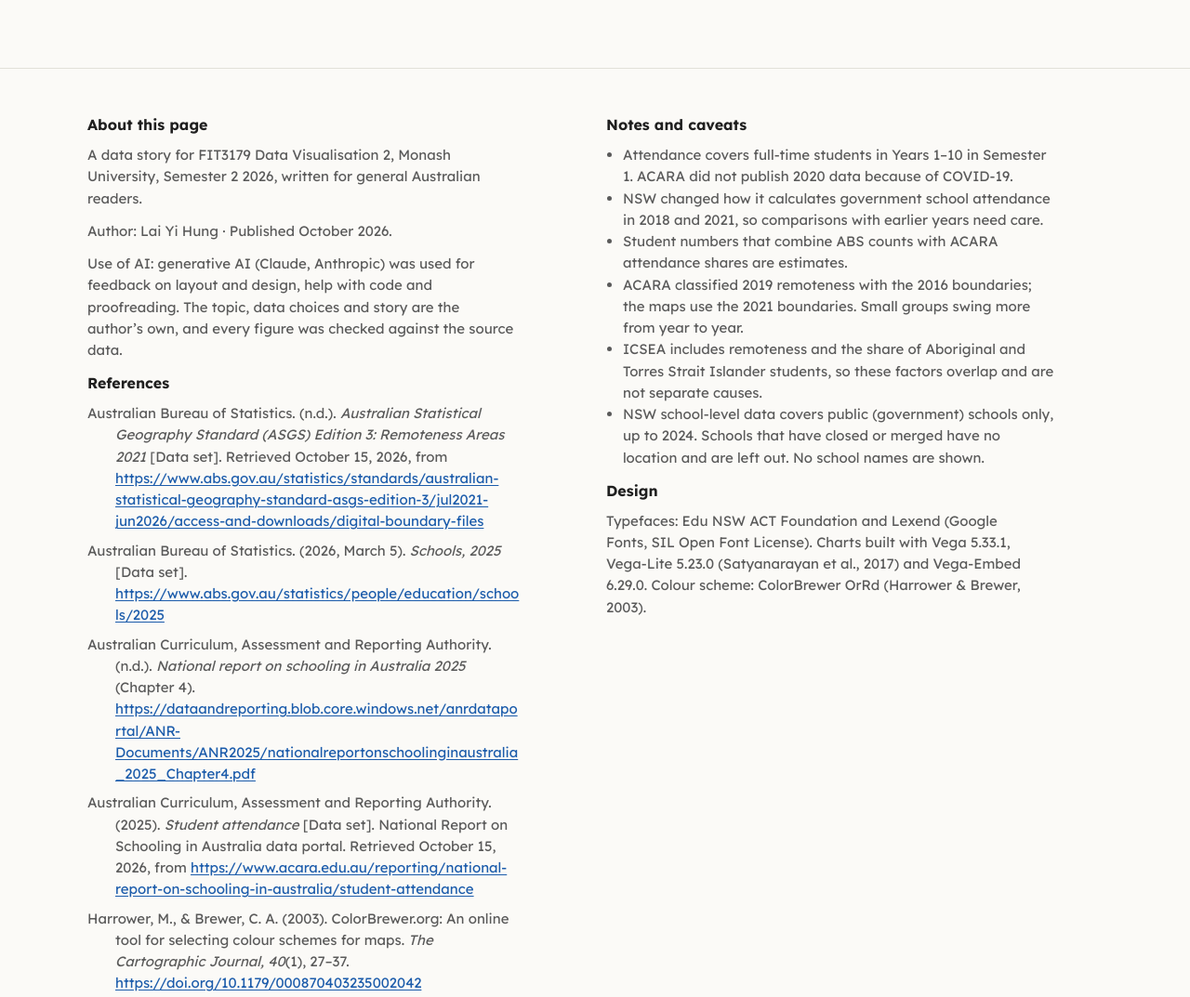
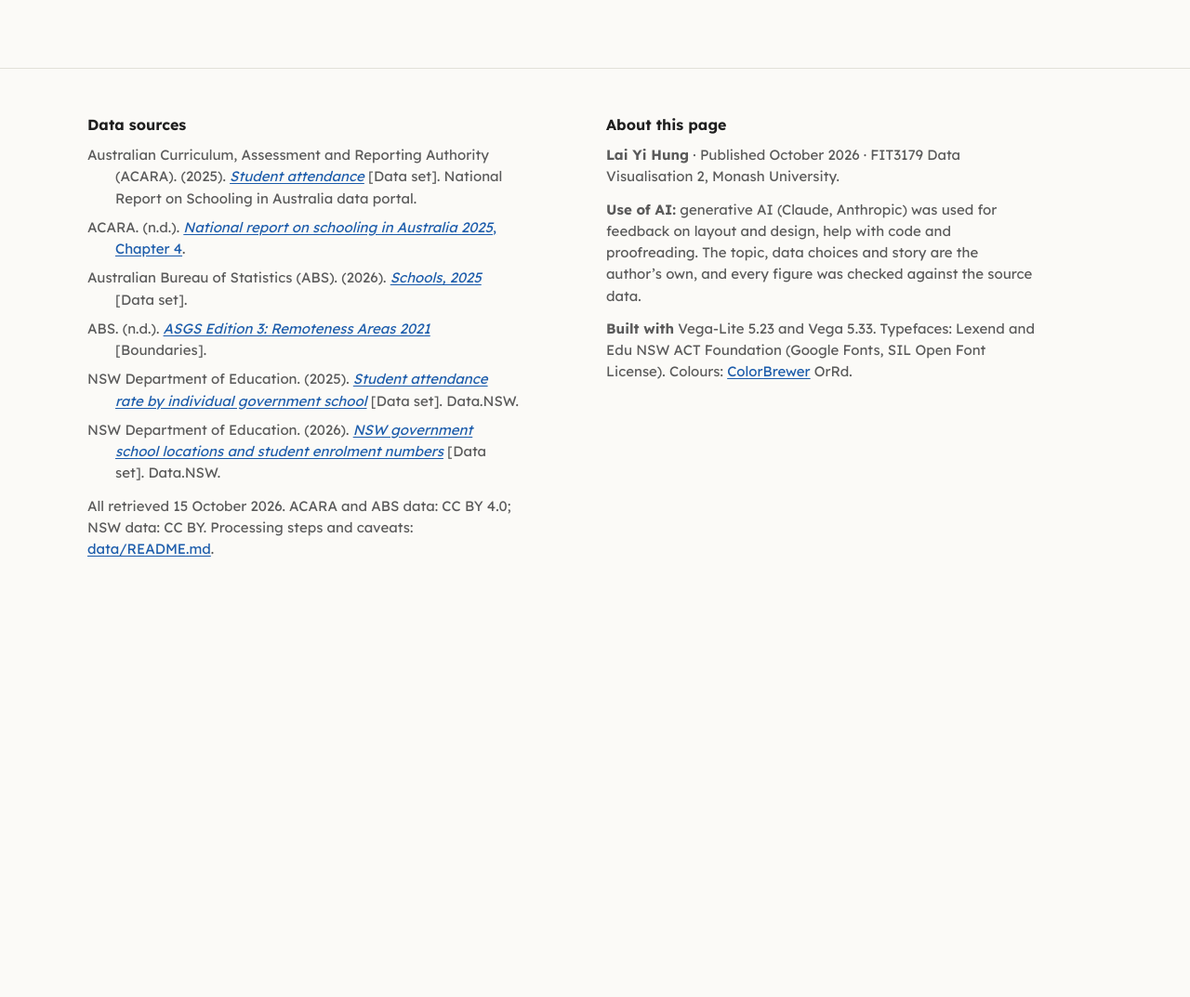
Before and after one commit to noobdev1169/FIT3179-A2, a plain HTML site: page index.html in a window 1280 px wide. Shown: the part 7160-8233 px from the top of the page at 93% size. After the commit the page ends 7838 px from the top, so only its background shows below. Drawn offline with Linux system fonts and the light colour scheme; a script that the page names is missing; a web font is replaced by a local one.

Commit message:
Add files via upload

```diff
--- a/index.html
+++ b/index.html
@@ -10,7 +10,7 @@
   <link rel="preconnect" href="https://fonts.googleapis.com">
   <link rel="preconnect" href="https://fonts.gstatic.com" crossorigin>
   <link rel="stylesheet" href="https://fonts.googleapis.com/css2?family=Lexend:wght@400;500;600;700&family=Edu+NSW+ACT+Foundation:wght@500;700&display=swap">
-  <link rel="stylesheet" href="css/style.css?v=20261024c">
+  <link rel="stylesheet" href="css/style.css?v=20261024d">
 
   <script src="https://cdn.jsdelivr.net/npm/vega@5.33.1"></script>
   <script src="https://cdn.jsdelivr.net/npm/vega-lite@5.23.0"></script>
@@ -345,7 +345,7 @@
     </div>
     <div class="wrap grid">
       <figure class="col-8 chart" id="c14" aria-labelledby="c14-title">
-        <h3 class="chart-title" id="c14-title">Where students live and their school community’s advantage make the biggest difference; being a boy or a girl makes almost none</h3>
+        <h3 class="chart-title" id="c14-title">Remoteness and community advantage matter most; being a boy or a girl barely matters</h3>
         <p class="chart-sub">Share of students missing out in 2025 for two groups in each comparison, sorted by the gap between them (percentage points). Australia, Years 1–10.</p>
         <div class="vis" id="c14-vis" role="img" aria-label="Dumbbell chart comparing the share of students missing out across seven factors"></div>
         <p class="chart-note"><strong>These factors overlap.</strong> Very remote schools also tend to serve less advantaged communities and more Aboriginal and Torres Strait Islander students, and the sector gap mostly reflects advantage (section 4). So the gaps can’t be added up, and none of them on its own shows a cause.</p>
@@ -374,40 +374,26 @@
 <footer class="site-footer">
   <div class="wrap grid">
     <div class="col-6">
-      <h2>About this page</h2>
-      <p>A data story for FIT3179 Data Visualisation 2, Monash University, Semester 2 2026, written for general Australian readers.</p>
-      <p>Author: Lai Yi Hung · Published October 2026.</p>
-      <p>Use of AI: generative AI (Claude, Anthropic) was used for feedback on layout and design, help with code and proofreading. The topic, data choices and story are the author’s own, and every figure was checked against the source data.</p>
-      <h2>References</h2>
+      <h2>Data sources</h2>
       <ul class="references">
-        <li>Australian Bureau of Statistics. (n.d.). <em>Australian Statistical Geography Standard (ASGS) Edition 3: Remoteness Areas 2021</em> [Data set]. Retrieved October 15, 2026, from <a href="https://www.abs.gov.au/statistics/standards/australian-statistical-geography-standard-asgs-edition-3/jul2021-jun2026/access-and-downloads/digital-boundary-files">https://www.abs.gov.au/statistics/standards/australian-statistical-geography-standard-asgs-edition-3/jul2021-jun2026/access-and-downloads/digital-boundary-files</a></li>
-        <li>Australian Bureau of Statistics. (2026, March 5). <em>Schools, 2025</em> [Data set]. <a href="https://www.abs.gov.au/statistics/people/education/schools/2025">https://www.abs.gov.au/statistics/people/education/schools/2025</a></li>
-        <li>Australian Curriculum, Assessment and Reporting Authority. (n.d.). <em>National report on schooling in Australia 2025</em> (Chapter 4). <a href="https://dataandreporting.blob.core.windows.net/anrdataportal/ANR-Documents/ANR2025/nationalreportonschoolinginaustralia_2025_Chapter4.pdf">https://dataandreporting.blob.core.windows.net/anrdataportal/ANR-Documents/ANR2025/nationalreportonschoolinginaustralia_2025_Chapter4.pdf</a></li>
-        <li>Australian Curriculum, Assessment and Reporting Authority. (2025). <em>Student attendance</em> [Data set]. National Report on Schooling in Australia data portal. Retrieved October 15, 2026, from <a href="https://www.acara.edu.au/reporting/national-report-on-schooling-in-australia/student-attendance">https://www.acara.edu.au/reporting/national-report-on-schooling-in-australia/student-attendance</a></li>
-        <li>Harrower, M., &amp; Brewer, C. A. (2003). ColorBrewer.org: An online tool for selecting colour schemes for maps. <em>The Cartographic Journal, 40</em>(1), 27–37. <a href="https://doi.org/10.1179/000870403235002042">https://doi.org/10.1179/000870403235002042</a></li>
-        <li>NSW Department of Education. (2025). <em>Student attendance rate by individual government school</em> [Data set]. Data.NSW. Retrieved October 15, 2026, from <a href="https://data.nsw.gov.au/data/dataset/b558a070-09f5-4941-a140-e60a744327bf">https://data.nsw.gov.au/data/dataset/b558a070-09f5-4941-a140-e60a744327bf</a></li>
-        <li>NSW Department of Education. (2026). <em>Master dataset: NSW government school locations and student enrolment numbers</em> [Data set]. Data.NSW. Retrieved October 15, 2026, from <a href="https://data.nsw.gov.au/data/dataset/78c10ea3-8d04-4c9c-b255-bbf8547e37e7">https://data.nsw.gov.au/data/dataset/78c10ea3-8d04-4c9c-b255-bbf8547e37e7</a></li>
-        <li>Satyanarayan, A., Moritz, D., Wongsuphasawat, K., &amp; Heer, J. (2017). Vega-Lite: A grammar of interactive graphics. <em>IEEE Transactions on Visualization and Computer Graphics, 23</em>(1), 341–350. <a href="https://doi.org/10.1109/TVCG.2016.2599030">https://doi.org/10.1109/TVCG.2016.2599030</a></li>
+        <li>Australian Curriculum, Assessment and Reporting Authority (ACARA). (2025). <a href="https://www.acara.edu.au/reporting/national-report-on-schooling-in-australia/student-attendance"><em>Student attendance</em></a> [Data set]. National Report on Schooling in Australia data portal.</li>
+        <li>ACARA. (n.d.). <a href="https://dataandreporting.blob.core.windows.net/anrdataportal/ANR-Documents/ANR2025/nationalreportonschoolinginaustralia_2025_Chapter4.pdf"><em>National report on schooling in Australia 2025</em>, Chapter 4</a>.</li>
+        <li>Australian Bureau of Statistics (ABS). (2026). <a href="https://www.abs.gov.au/statistics/people/education/schools/2025"><em>Schools, 2025</em></a> [Data set].</li>
+        <li>ABS. (n.d.). <a href="https://www.abs.gov.au/statistics/standards/australian-statistical-geography-standard-asgs-edition-3/jul2021-jun2026/access-and-downloads/digital-boundary-files"><em>ASGS Edition 3: Remoteness Areas 2021</em></a> [Boundaries].</li>
+        <li>NSW Department of Education. (2025). <a href="https://data.nsw.gov.au/data/dataset/b558a070-09f5-4941-a140-e60a744327bf"><em>Student attendance rate by individual government school</em></a> [Data set]. Data.NSW.</li>
+        <li>NSW Department of Education. (2026). <a href="https://data.nsw.gov.au/data/dataset/78c10ea3-8d04-4c9c-b255-bbf8547e37e7"><em>NSW government school locations and student enrolment numbers</em></a> [Data set]. Data.NSW.</li>
       </ul>
-      <p>Licences: ACARA and ABS data are CC BY 4.0; NSW Department of Education data are CC BY.</p>
-      <p>All data retrieved 15 October 2026. Processing steps, definitions and caveats: <a href="data/README.md">data/README.md</a>.</p>
+      <p>All retrieved 15 October 2026. ACARA and ABS data: CC BY 4.0; NSW data: CC BY. Processing steps and caveats: <a href="data/README.md">data/README.md</a>.</p>
     </div>
     <div class="col-6">
-      <h2>Notes and caveats</h2>
-      <ul>
-        <li>Attendance covers full-time students in Years 1–10 in Semester 1. ACARA did not publish 2020 data because of <span class="nowrap">COVID-19</span>.</li>
-        <li>NSW changed how it calculates government school attendance in 2018 and 2021, so comparisons with earlier years need care.</li>
-        <li>Student numbers that combine ABS counts with ACARA attendance shares are estimates.</li>
-        <li>ACARA classified 2019 remoteness with the 2016 boundaries; the maps use the 2021 boundaries. Small groups swing more from year to year.</li>
-        <li>ICSEA includes remoteness and the share of Aboriginal and Torres Strait Islander students, so these factors overlap and are not separate causes.</li>
-        <li>NSW school-level data covers public (government) schools only, up to 2024. Schools that have closed or merged have no location and are left out. No school names are shown.</li>
-      </ul>
-      <h2>Design</h2>
-      <p>Typefaces: Edu NSW ACT Foundation and Lexend (Google Fonts, SIL Open Font License). Charts built with Vega 5.33.1, Vega-Lite 5.23.0 (Satyanarayan et al., 2017) and Vega-Embed 6.29.0. Colour scheme: ColorBrewer OrRd (Harrower &amp; Brewer, 2003).</p>
+      <h2>About this page</h2>
+      <p><strong>Lai Yi Hung</strong> · Published October 2026 · FIT3179 Data Visualisation 2, Monash University.</p>
+      <p><strong>Use of AI:</strong> generative AI (Claude, Anthropic) was used for feedback on layout and design, help with code and proofreading. The topic, data choices and story are the author’s own, and every figure was checked against the source data.</p>
+      <p><strong>Built with</strong> Vega-Lite 5.23 and Vega 5.33. Typefaces: Lexend and Edu NSW ACT Foundation (Google Fonts, SIL Open Font License). Colours: <a href="https://colorbrewer2.org">ColorBrewer</a> OrRd.</p>
     </div>
   </div>
 </footer>
 
-<script src="js/main.js?v=20261024c"></script>
+<script src="js/main.js?v=20261024d"></script>
 </body>
 </html>
```
